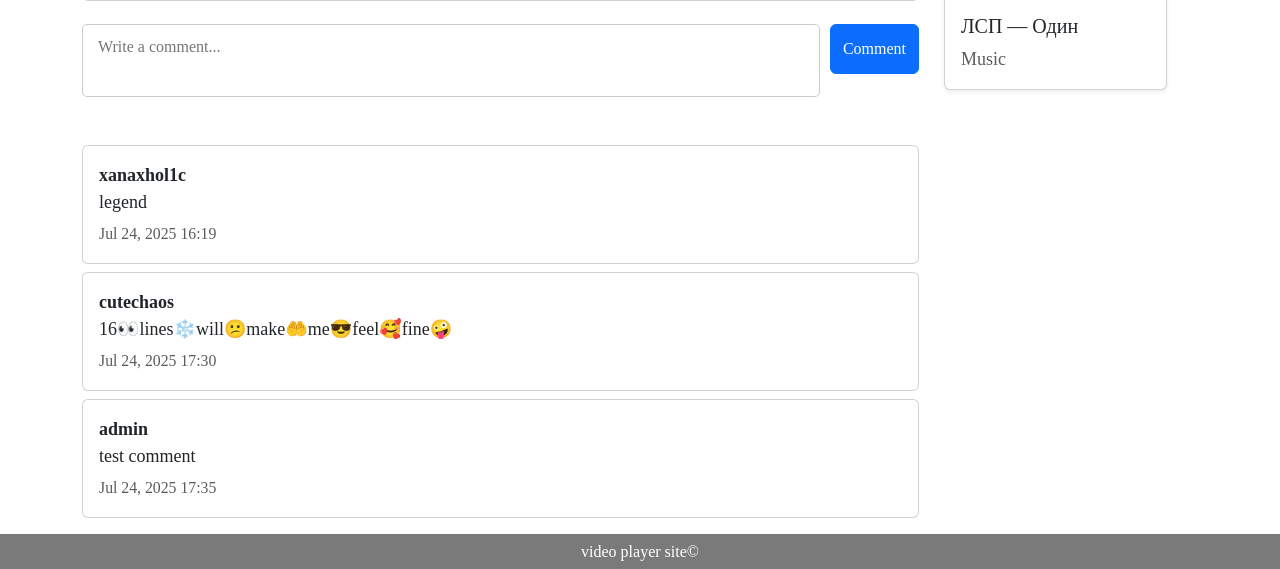
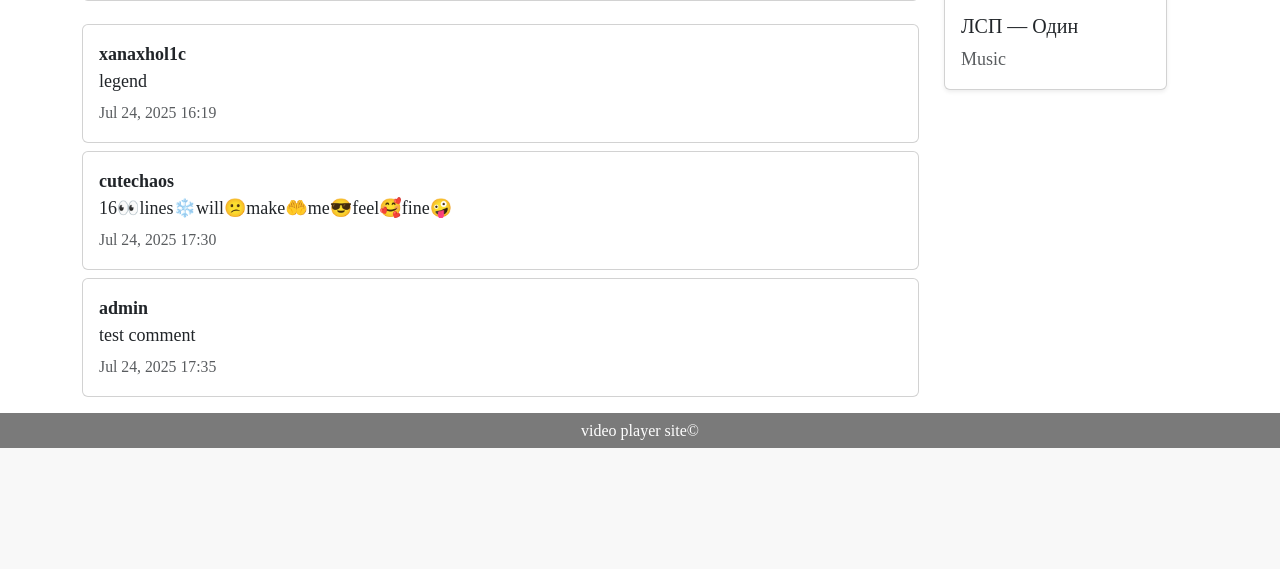
Before and after one commit to xanaxhol1c/video-player-site, a Django app: a page that uses video_player_site/templates/videos/video_details.html in a window 1280 px wide. Shown: the part 976-1545 px from the top of the page. After the commit the page ends 1424 px from the top, so only its background shows below. Run offline with Django 5.2, Linux system fonts and the light colour scheme; data comes from the database, SQL or seed files in the repository; both versions use the stored data as it was after the commit; parts of the project's set-up code (start-up, migrations or seed data) failed here and were passed over; some libraries are stand-ins or nearby versions; some web fonts are replaced.

Commit message:
fixed comments for not authenticated users

```diff
--- a/video_player_site/templates/videos/video_details.html
+++ b/video_player_site/templates/videos/video_details.html
@@ -30,7 +30,8 @@
                 <h5 class="description-text m-2">{{ video.description }}</h5>
             </span>
             <div class="video-details-comments mt-2">
-                <div class="d-flex flex-column justify-content-center">
+                {% if request.user.is_authenticated %}
+                    <div class="d-flex flex-column justify-content-center mb-5">
                         <form action="" method="post" class="comment-form">
                             {% csrf_token %}
                             <textarea name="comment" placeholder="Write a comment..." class="comment-textarea"></textarea>
@@ -43,7 +44,8 @@
                             <button type="submit" class="btn btn-primary comment-submit-btn">Comment</button>
                         </form>
                     </div>
-                <div class="comments-list mt-5">
+                {% endif %}
+                <div class="comments-list">
                     {% for comment in comments %}
                         <div class="card mb-2">
                             <div class="card-body">
--- a/video_player_site/videos/views.py
+++ b/video_player_site/videos/views.py
@@ -16,6 +16,7 @@ def video_details(request, slug=None):
     video = get_object_or_404(Video, slug=slug, is_published=True)
 
     if request.method == 'POST':
+
         form = CreateCommentForm(request.POST)
 
         if form.is_valid():
```
Also changed, not shown: video_player_site/db.sqlite3. Lines whose indentation alone changed are shown as unchanged.
